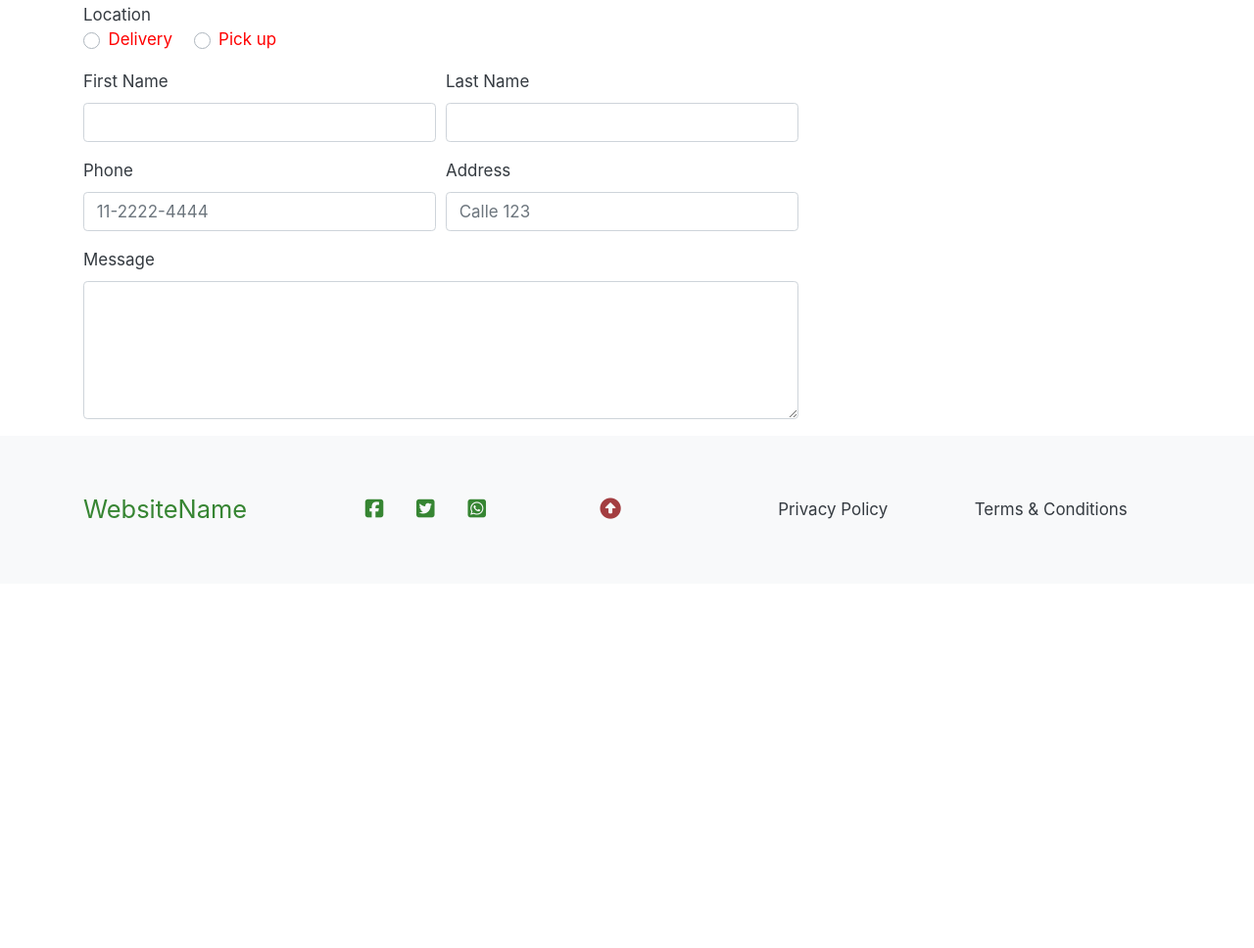
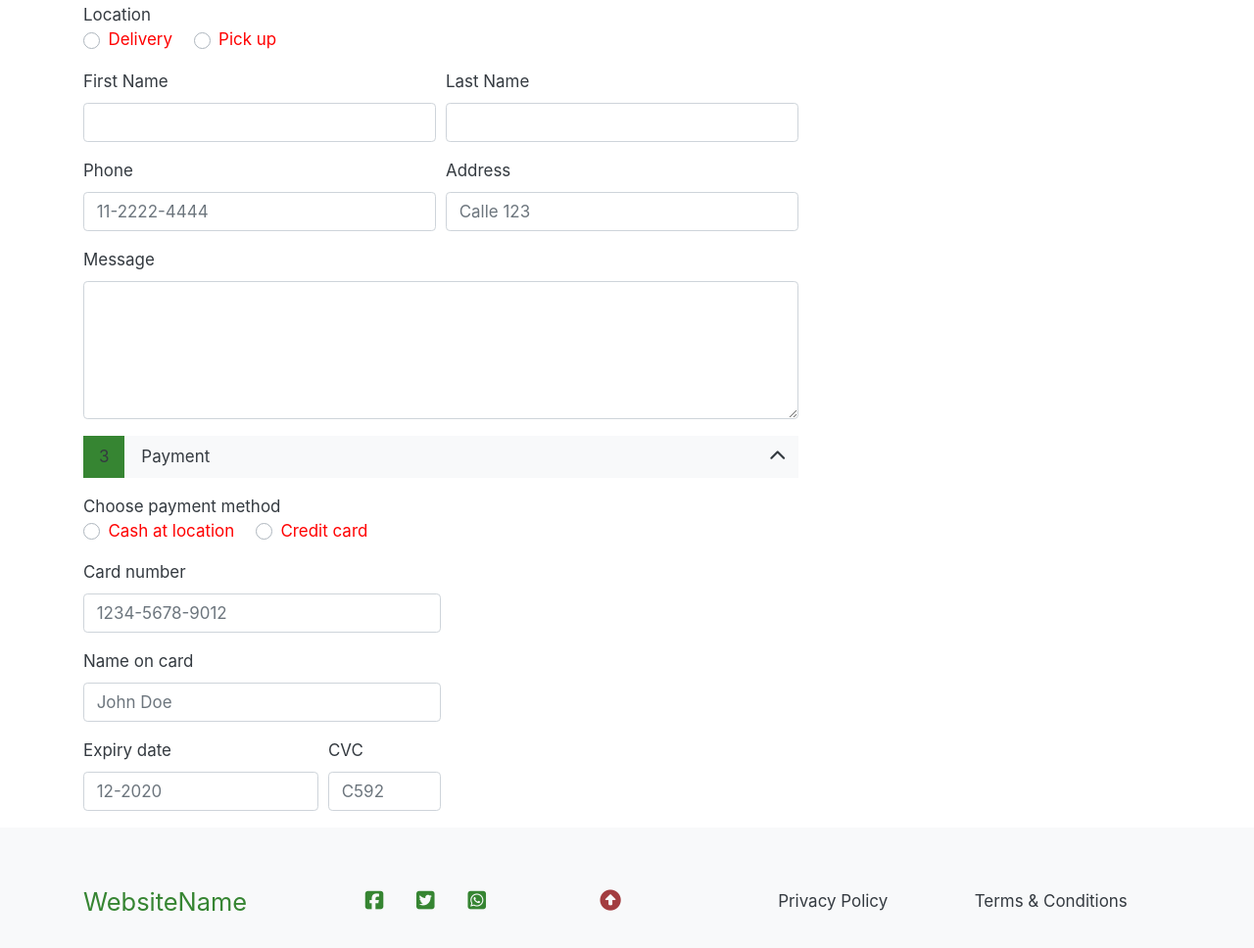
Before and after one commit to LGA-dev/coffee-shop-website, a website: page online-order.html in a window 1280 px wide. Shown: the part 794-1762 px from the top of the page at 98% size. Before the commit the page ends 1390 px from the top, so only its background shows below. Drawn offline with Linux system fonts and the light colour scheme.

Commit message:
Add payment section

```diff
--- a/online-order.html
+++ b/online-order.html
@@ -87,7 +87,6 @@
               <div class="accordion" id="onlineOrderAccordion">
 
                 <!-- My order section -->
-
                 <!-- Panel heading -->
                 <div class="panel-header bg-light border-0 d-flex align-items-center" id="headingMyOrder" data-toggle="collapse" data-target="#collapseMyOrder" aria-expanded="true" aria-controls="collapseMyOrder">
                   <!-- Panel number -->
@@ -250,6 +249,72 @@
                     </div>
                   </form>
                 </div>
+
+                <!-- Payment section -->
+                <!-- Panel heading -->
+                <div class="panel-header bg-light border-0 d-flex align-items-center" id="headingPayment" data-toggle="collapse" data-target="#collapsePayment" aria-expanded="true" aria-controls="collapsePayment">
+                  <!-- Panel number -->
+                  <div class="panel-header-item mr-3 bg-primary">
+                    <p class="m-0">
+                      3
+                    </p>
+                  </div>
+                  <!-- Panel title -->
+                  <div class="panel-header-title">
+                    <a class="m-0 mr-3">
+                      Payment
+                    </a>
+                  </div>
+                  <!-- Panel icon -->
+                  <div class="panel-header-item ml-auto">
+                    <i class="fas fa-chevron-up"></i>
+                  </div>
+                </div>
+                <!-- Content to collapse -->
+                <div id="collapsePayment" class="collapse show mt-3" aria-label="headingPayment" data-parent="#onlineOrderAccordion">
+                  <!-- Form radio -->
+                  <div class="form-group">
+                    <div class="form-label">
+                      Choose payment method
+                    </div>
+                    <div class="custom-control custom-radio custom-control-inline">
+                      <input type="radio" id="customRadioCashLocation" name="customRadioPaymentType" class="custom-control-input">
+                      <!-- Choosing this should disable every input below -->
+                      <label class="custom-control-label" for="customRadioCashLocation">Cash at location</label>
+                    </div>
+                    <div class="custom-control custom-radio custom-control-inline">
+                      <input type="radio" id="customRadioCashCreditCard" name="customRadioPaymentType" class="custom-control-input">
+                      <label class="custom-control-label" for="customRadioCashCreditCard">Credit card</label>
+                    </div>
+                  </div>
+                  <!-- Form section -->
+                  <form id="shipping-form" class="w-50">
+                    <div class="form-row">
+                      <div class="form-group col-12">
+                        <label for="cc-number">Card number</label>
+                        <input type="text" class="form-control" id="cc-number" placeholder="1234-5678-9012">
+                      </div>
+                    </div>
+                    <div class="form-row">
+                      <div class="form-group col-12">
+                        <label for="cc-name">Name on card</label>
+                        <input type="text" class="form-control" id="cc-name" placeholder="John Doe">
+                      </div>
+                    </div>
+                    <div class="form-row">
+                      <div class="form-group col-8">
+                        <label for="cc-date">Expiry date</label>
+                        <input type="text" class="form-control" id="cc-date" placeholder="12-2020">
+                      </div>
+                      <div class="form-group col-4">
+                        <!-- Add popout later -->
+                        <label for="cc-cvc">CVC</label>
+                        <input type="text" class="form-control" id="cc-cvc" placeholder="C592">
+                      </div>
+                    </div>
+                  </form>
+                </div>
+
               </div>
             </div>
           </div>
```
